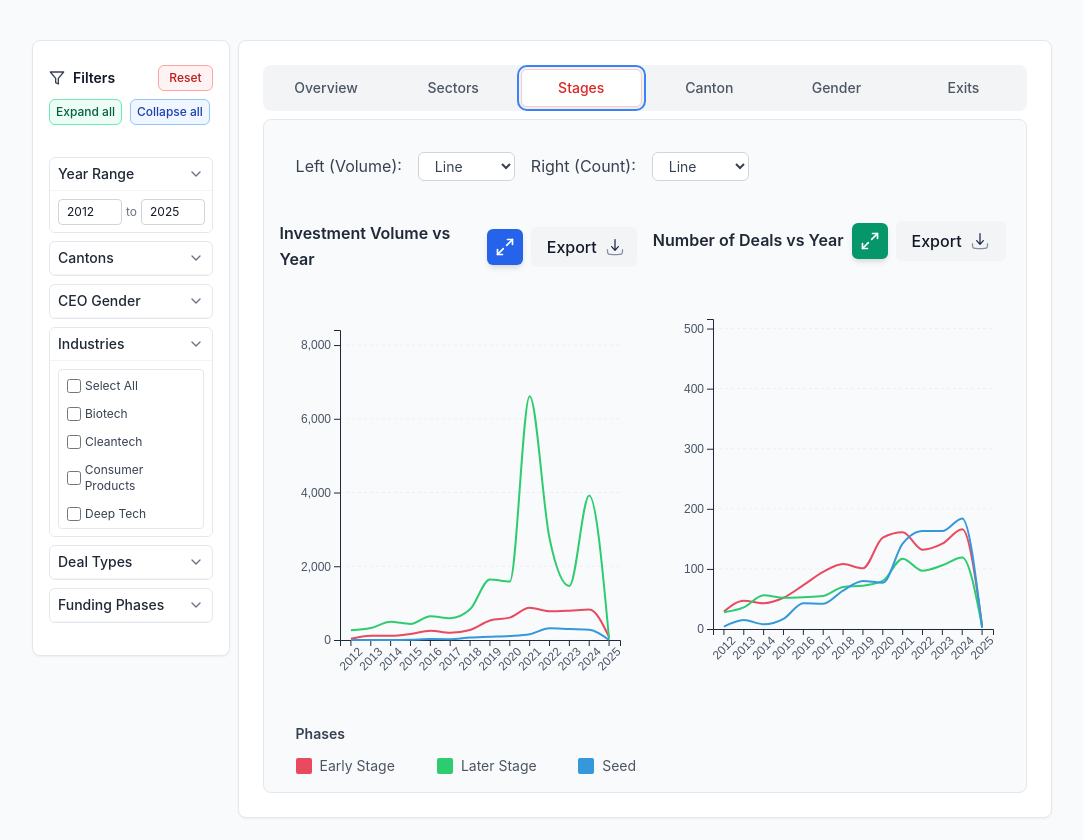
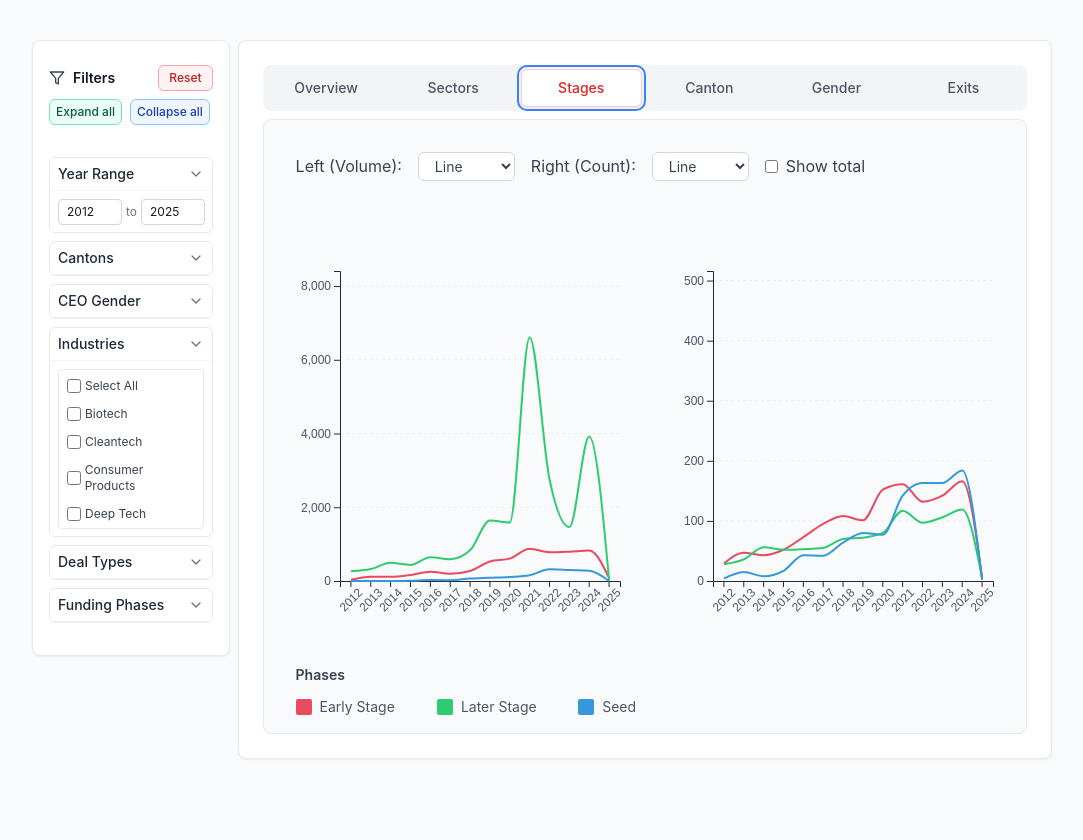
Before and after one commit to alionazherdetska/swiss-vc-dashboard, a React (Create React App) app: page / in a window 1280 px wide. Both pictures are taken after a click on the button "Stages". Shown: the whole page, without its empty margins (98-1181 px from the left). Built offline with nearby package versions, Linux system fonts and the light colour scheme.

Commit message:
changed the width of the expanded chart

```diff
--- a/src/components/charts/phaseAnalysisChart/ExpandablePhaseAnalysisChart.js
+++ b/src/components/charts/phaseAnalysisChart/ExpandablePhaseAnalysisChart.js
@@ -27,6 +27,7 @@ const D3PhaseChart = ({
   margin,
   isExpanded,
   colorOf,
+  showTotal,
 }) => {
   const svgRef = useRef();
   const tooltipRef = useRef();
@@ -138,22 +139,35 @@ const D3PhaseChart = ({
           });
           tooltipContent += "</div>";
 
-          // rect position
           const rect = d3.select(this);
           const barX = +rect.attr("x");
           const barY = +rect.attr("y");
           const barW = xScale.bandwidth();
 
-          const tooltipX = margin.left + barX + barW / 2;
-          const tooltipY = margin.top + barY - 10;
-
           tooltip
             .style("opacity", 1)
             .html(tooltipContent)
-            .style("left", `${tooltipX}px`)
-            .style("top", `${tooltipY}px`);
+            .style("left", `${margin.left + barX + barW / 2}px`)
+            .style("top", `${margin.top + barY - 10}px`);
         })
         .on("mouseout", () => tooltip.style("opacity", 0));
+
+      // total line on top of stacked bars
+      if (showTotal) {
+        const line = d3
+          .line()
+          .x((d) => xScale(d.year) + xScale.bandwidth() / 2)
+          .y((d) => yScale(d[totalKey]))
+          .curve(d3.curveMonotoneX);
+
+        g.append("path")
+          .datum(data)
+          .attr("fill", "none")
+          .attr("stroke", "#000")
+          .attr("stroke-width", 2)
+          .attr("stroke-dasharray", "5,5")
+          .attr("d", line);
+      }
     } else {
       // Line chart
       phases.forEach((phase) => {
@@ -175,6 +189,23 @@ const D3PhaseChart = ({
           .attr("stroke-width", isExpanded ? 3 : 2)
           .attr("d", line);
       });
+
+      // total line
+      if (showTotal) {
+        const totalLine = d3
+          .line()
+          .x((d) => xScale(d.year) + xScale.bandwidth() / 2)
+          .y((d) => yScale(d[totalKey]))
+          .curve(d3.curveMonotoneX);
+
+        g.append("path")
+          .datum(data)
+          .attr("fill", "none")
+          .attr("stroke", "#000")
+          .attr("stroke-width", 3)
+          .attr("stroke-dasharray", "5,5")
+          .attr("d", totalLine);
+      }
 
       // Invisible overlay per year for tooltip with all phases
       g.selectAll(".year-overlay")
@@ -221,7 +252,7 @@ const D3PhaseChart = ({
         })
         .on("mouseout", () => tooltip.style("opacity", 0));
     }
-  }, [data, phases, isVolume, mode, width, height, margin, isExpanded, colorOf]);
+  }, [data, phases, isVolume, mode, width, height, margin, isExpanded, colorOf, showTotal]);
 
   return (
     <div className="relative">
@@ -242,6 +273,8 @@ const ExpandablePhaseAnalysisChart = ({ deals }) => {
   const [leftMode, setLeftMode] = useState("line");
   const [rightMode, setRightMode] = useState("line");
   const [modalMode, setModalMode] = useState("line");
+  const [showTotal, setShowTotal] = useState(false);
+  const [modalShowTotal, setModalShowTotal] = useState(true);
 
   const phases = useMemo(
     () =>
@@ -298,31 +331,20 @@ const ExpandablePhaseAnalysisChart = ({ deals }) => {
           <option value="line">Line</option>
           <option value="column">Column</option>
         </select>
+        <label className="flex items-center gap-2">
+          <input
+            type="checkbox"
+            checked={showTotal}
+            onChange={(e) => setShowTotal(e.target.checked)}
+            className="text-red-600 focus:ring-red-500"
+          />
+          <span className="text-gray-700">Show total</span>
+        </label>
       </div>
 
       {/* Dual charts */}
       <div className="grid grid-cols-1 md:grid-cols-2 gap-4">
-        {/* Volume chart with title + buttons */}
-        <div className="space-y-2 relative">
-          <div className="flex items-center gap-2 mb-2">
-            <h3 className="text-md font-semibold text-gray-800">
-              Investment Volume vs Year
-            </h3>
-            <button
-              onClick={() => setExpandedChart("volume")}
-              className="p-2 rounded-md bg-blue-600 text-white shadow-md hover:bg-blue-700 transition-colors"
-              title="Expand Volume Chart"
-            >
-              <Maximize2 className="h-5 w-5" />
-            </button>
-            <button
-              className="h-10 px-4 flex items-center gap-2 text-base font-medium rounded-md bg-gray-100 text-gray-900 hover:bg-gray-200 border-none shadow-none transition-colors"
-              title="Export chart (print or save as PDF)"
-            >
-              Export
-              <img src="/download.svg" alt="Download" className="h-5 w-5" />
-            </button>
-          </div>
+        {/* Volume chart */}
         <D3PhaseChart
           data={rows}
           phases={phases}
@@ -333,30 +355,10 @@ const ExpandablePhaseAnalysisChart = ({ deals }) => {
           margin={dims.margin}
           isExpanded={false}
           colorOf={colorOf}
+          showTotal={showTotal}
         />
-        </div>
 
-        {/* Count chart with title + buttons */}
-        <div className="space-y-2 relative">
-          <div className="flex items-center gap-2 mb-2">
-            <h3 className="text-md font-semibold text-gray-800">
-              Number of Deals vs Year
-            </h3>
-            <button
-              onClick={() => setExpandedChart("count")}
-              className="p-2 rounded-md bg-green-600 text-white shadow-md hover:bg-green-700 transition-colors"
-              title="Expand Count Chart"
-            >
-              <Maximize2 className="h-5 w-5" />
-            </button>
-            <button
-              className="h-10 px-4 flex items-center gap-2 text-base font-medium rounded-md bg-gray-100 text-gray-900 hover:bg-gray-200 border-none shadow-none transition-colors"
-              title="Export chart (print or save as PDF)"
-            >
-              Export
-              <img src="/download.svg" alt="Download" className="h-5 w-5" />
-            </button>
-          </div>
+        {/* Count chart */}
         <D3PhaseChart
           data={rows}
           phases={phases}
@@ -367,8 +369,8 @@ const ExpandablePhaseAnalysisChart = ({ deals }) => {
           margin={dims.margin}
           isExpanded={false}
           colorOf={colorOf}
+          showTotal={showTotal}
         />
-        </div>
       </div>
 
       <ChartLegend items={phases} colorOf={colorOf} title="Phases" />
@@ -381,6 +383,26 @@ const ExpandablePhaseAnalysisChart = ({ deals }) => {
           expandedChart === "volume" ? "Investment Volume" : "Deal Count"
         } Chart`}
       >
+        <div className="flex flex-wrap items-center gap-4 mb-4">
+          <span className="text-gray-700">Chart Type:</span>
+          <select
+            value={modalMode}
+            onChange={(e) => setModalMode(e.target.value)}
+            className="px-3 py-1 border rounded-md text-sm bg-white border-gray-300 text-gray-700"
+          >
+            <option value="line">Line</option>
+            <option value="column">Column</option>
+          </select>
+          <label className="flex items-center gap-2">
+            <input
+              type="checkbox"
+              checked={modalShowTotal}
+              onChange={(e) => setModalShowTotal(e.target.checked)}
+              className="text-red-600 focus:ring-red-500"
+            />
+            <span className="text-gray-700">Show total</span>
+          </label>
+        </div>
         <D3PhaseChart
           data={rows}
           phases={phases}
@@ -391,6 +413,7 @@ const ExpandablePhaseAnalysisChart = ({ deals }) => {
           margin={expandedDims.margin}
           isExpanded={true}
           colorOf={colorOf}
+          showTotal={modalShowTotal}
         />
       </ChartModal>
     </div>
```
Also changed, not shown: src/lib/utils.js. Lines whose indentation alone changed are shown as unchanged.
